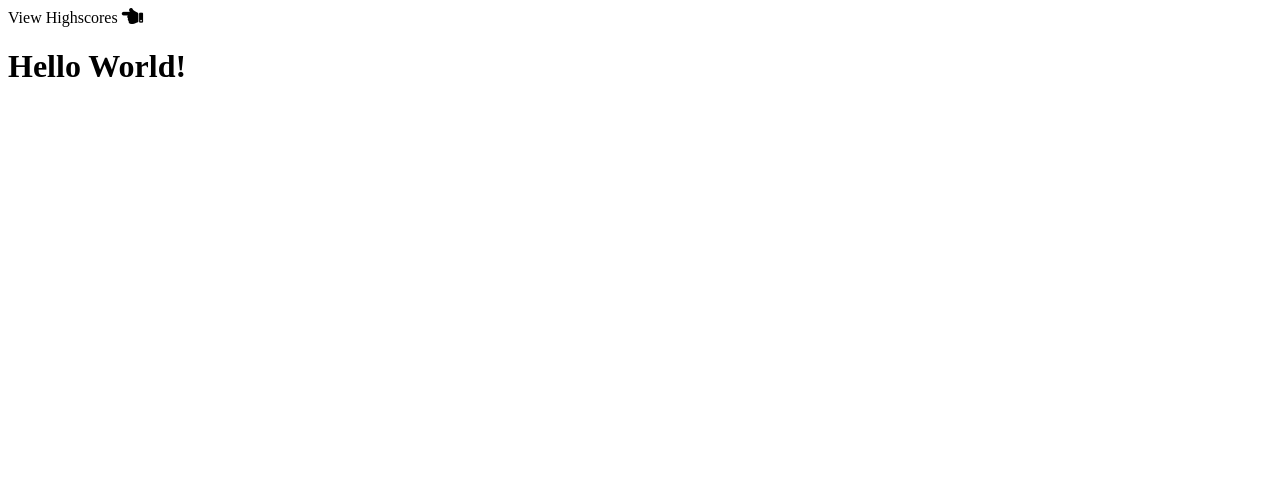
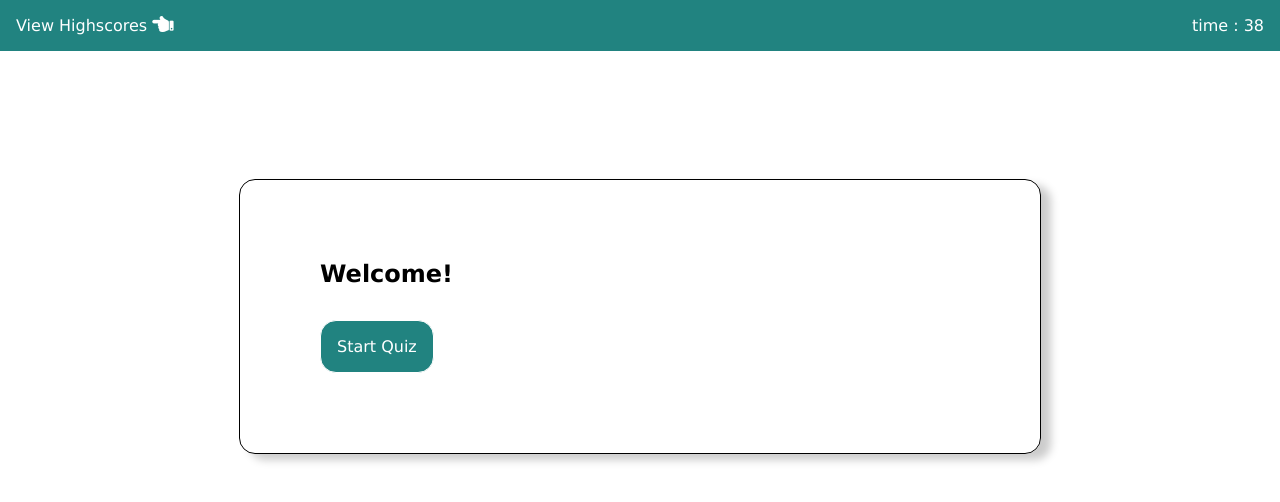
Before and after one commit to SumitJadiya/basic-quiz-app, a plain HTML site: page index.html in a window 1280 px wide. Drawn offline with Linux system fonts and the light colour scheme; files that its build step writes are made by us from their sources.

Commit message:
start page

```diff
--- /dev/null
+++ b/assets/css/style.css
@@ -0,0 +1,46 @@
+* {
+  margin: 0;
+  padding: 0;
+  font-family: Verdana;
+}
+
+.body {
+  display: flex;
+  justify-content: space-between;
+  background-color: #218380;
+}
+
+.body-font {
+  color: #fff;
+  font-size: 16px;
+  padding: 1rem;
+  line-height: normal;
+}
+
+.main-section {
+  border: 1px solid #000;
+  margin: 10% auto;
+  width: 50%;
+  padding: 5rem;
+  border-radius: 1rem;
+  box-shadow: 10px 6px 8px #ccc;
+}
+
+.start-btn {
+  margin-top: 2rem;
+  background-color: #218380;
+  padding: 1rem;
+  border: 1px solid #fff;
+  border-radius: 1rem;
+  cursor: pointer;
+}
+
+.start-btn:hover {
+  transform: scale(1.05);
+}
+
+.header-2 {
+  font-size: 24px;
+  color: #000;
+  line-height: normal;
+}
--- a/index.html
+++ b/index.html
@@ -1,25 +1,33 @@
 <!DOCTYPE html>
 <html lang="en">
+  <head>
+    <meta charset="UTF-8" />
+    <meta http-equiv="X-UA-Compatible" content="IE=edge" />
+    <meta name="viewport" content="width=device-width, initial-scale=1.0" />
+    <link rel="stylesheet" href="./assets/css/style.css" />
+    <link
+      rel="stylesheet"
+      href="https://cdnjs.cloudflare.com/ajax/libs/font-awesome/5.15.3/css/all.min.css"
+    />
+    <link rel="stylesheet" href="style.css" />
+    <title>Quiz Project</title>
+  </head>
 
-<head>
-    <meta charset="UTF-8">
-    <meta http-equiv="X-UA-Compatible" content="IE=edge">
-    <meta name="viewport" content="width=device-width, initial-scale=1.0">
-    <link rel="stylesheet" href="./assets/css/style.css">
-    <link rel="stylesheet" href="https://cdnjs.cloudflare.com/ajax/libs/font-awesome/5.15.3/css/all.min.css">
-    <title>Codedamn - Quiz Project</title>
-</head>
+  <body>
+    <header class="body body-font">
+      <a id="leaderboard">
+        View Highscores
+        <i class="fas fa-hand-point-left fa-lg"></i>
+      </a>
 
-<body>
-    <header>
-        <a id=leaderboard>View Highscores <i class="fas fa-hand-point-left fa-lg"></i>
-        </i></a>
-
+      <a>time : 38</a>
     </header>
     <main>
-        <h1>Hello World!</h1>
+      <div class="main-section">
+        <h2>Welcome!</h2>
+        <button class="start-btn body-font">Start Quiz</button>
+      </div>
     </main>
     <script src="assets/script.js"></script>
-</body>
-
+  </body>
 </html>
```
Also changed, not shown: assets/style.css (deleted), 1 other file.
